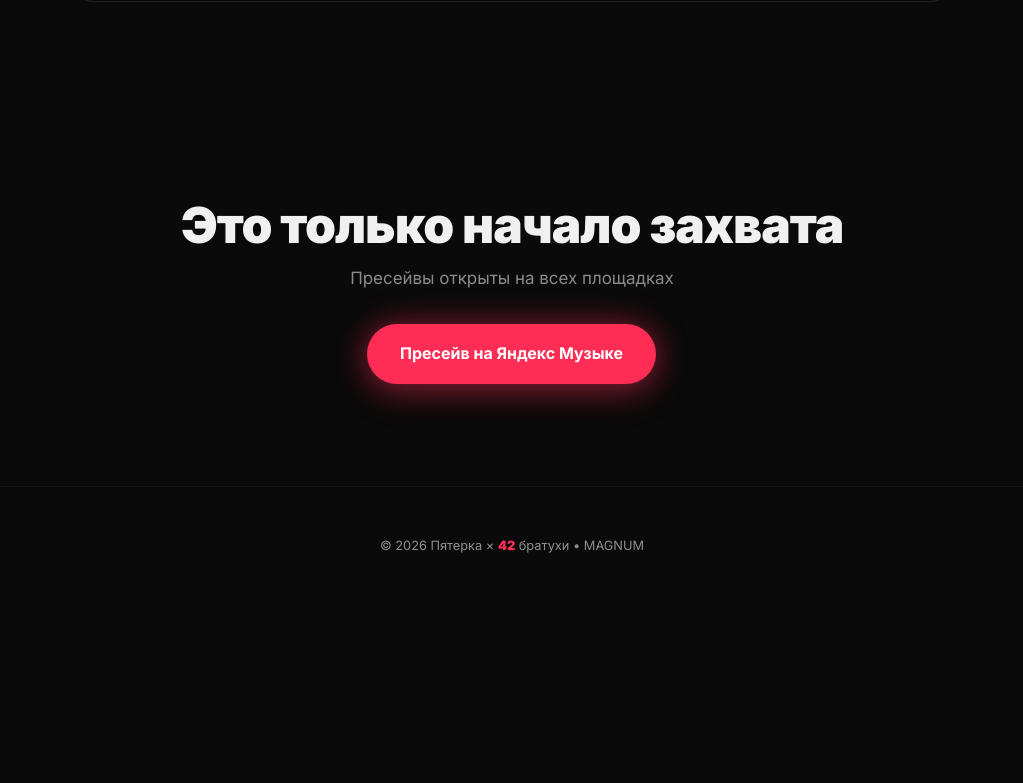
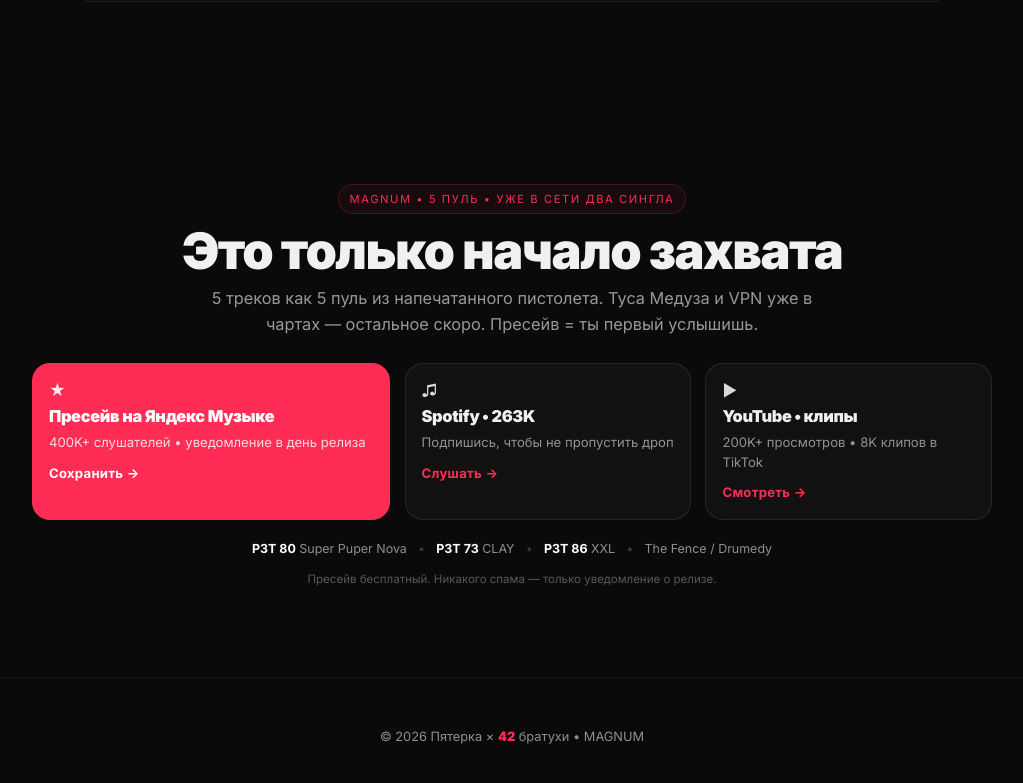
Before and after one commit to ooo-yuki/magnum-album, a React (Vite) app: page /magnum in a window 1280 px wide. Shown: the part 5408-6191 px from the top of the page, without its empty margins (124-1147 px from the left). Before the commit the page ends 6012 px from the top, so only its background shows below. Built offline with nearby package versions, Linux system fonts and the light colour scheme.

Commit message:
feat: CTA overhaul — 3 карточки ЯМ/Spotify/YT + proof line + GSAP stagger (substantial 180+)

```diff
--- a/src/components/CTA.module.css
+++ b/src/components/CTA.module.css
@@ -1,129 +1,30 @@
-.cta {
-  padding: clamp(4rem, 8vw, 6.5rem) 1.5rem;
-  text-align: center;
-  max-width: 760px;
-  margin: 0 auto;
-}
-
-.cta h2 {
-  font-size: clamp(1.9rem, 4.2vw, 3.1rem);
-  font-weight: 900;
-  letter-spacing: -0.02em;
-  line-height: 1.05;
-  margin-bottom: 0.9rem;
-  text-wrap: balance;
-}
-
-.cta p {
-  color: rgba(240, 240, 240, 0.56);
-  margin-bottom: 2rem;
-  font-size: 1.06rem;
-  line-height: 1.6;
-}
-
-/* cta polish v2 — micro-interaction depth */
-.btn {
-  display: inline-flex;
-  align-items: center;
-  gap: 0.5rem;
-  padding: 1rem 2rem;
-  border-radius: 100px;
-  font-size: 1rem;
-  font-weight: 700;
-  background: var(--accent);
-  color: #fff;
-  box-shadow: 0 0 32px rgba(255, 45, 85, 0.42), 0 10px 36px rgba(255, 45, 85, 0.24);
-  transition: transform 0.22s cubic-bezier(0.34, 1.56, 0.64, 1), box-shadow 0.22s, filter 0.22s, background 0.22s;
-  position: relative;
-  isolation: isolate;
-  overflow: hidden;
-  border: 1px solid transparent;
-  will-change: transform, box-shadow;
-  -webkit-tap-highlight-color: transparent;
-}
-
-/* RGB neon border layer */
-.btn::before {
-  content: "";
-  position: absolute;
-  inset: -2px;
-  border-radius: 100px;
-  background: linear-gradient(90deg, #ff2d55, #ffcc00, #00ff88, #5865f2, #ff2d55);
-  background-size: 400% 100%;
-  z-index: -1;
-  opacity: 0;
-  transition: opacity 0.28s ease;
-  pointer-events: none;
-}
-
-.btn::after {
-  content: "";
-  position: absolute;
-  inset: 0;
-  border-radius: 100px;
-  background: var(--accent);
-  z-index: -1;
-  pointer-events: none;
-  transition: background 0.22s;
-}
-
-.btn:hover {
-  transform: translateY(-3px) scale(1.045);
-  box-shadow: 0 0 42px rgba(255, 45, 85, 0.55), 0 14px 44px rgba(255, 45, 85, 0.3), 0 0 64px rgba(88, 101, 242, 0.18);
-  animation: btnGlitch 0.34s steps(2, end) 1;
-}
-
-.btn:hover::before {
-  opacity: 1;
-  animation: rgbShift 1.1s linear infinite;
-}
-
-.btn:active { transform: scale(0.965); filter: brightness(0.97); transition-duration: 0.1s; }
-
-/* keyboard focus ring — outline clipped by overflow:hidden */
-.btn:focus-visible {
-  outline: none;
-  box-shadow: 0 0 0 3px rgba(255, 255, 255, 0.85), 0 0 0 5px rgba(255, 45, 85, 0.6), 0 0 32px rgba(255, 45, 85, 0.42);
-}
-
-@keyframes rgbShift {
-  0% { background-position: 0% 50%; }
-  100% { background-position: 400% 50%; }
-}
-
-@keyframes btnGlitch {
-  0% { text-shadow: 1.4px 0 #00ff88, -1.4px 0 #5865f2; transform: translateY(-2px) scale(1.04) skew(0deg); }
-  20% { text-shadow: -1.6px 0 #ff2d55, 1.6px 0 #ffcc00; transform: translate(-1px, -1.4px) scale(1.045) skew(0.6deg); }
-  40% { text-shadow: 1.2px 0 #5865f2, -1.2px 0 #00ff88; transform: translate(1px, -2px) scale(1.04) skew(-0.4deg); }
-  60% { text-shadow: -1px 0 #ffcc00, 1px 0 #ff2d55; transform: translate(-0.6px, -2.4px) scale(1.04); }
-  100% { text-shadow: none; transform: translateY(-2px) scale(1.04) skew(0deg); }
-}
-
-.shimmer {
-  position: absolute;
-  top: 0;
-  left: 0;
-  width: 50%;
-  height: 100%;
-  background: linear-gradient(
-    110deg,
-    transparent 20%,
-    rgba(255, 255, 255, 0.18) 45%,
-    rgba(255, 255, 255, 0.28) 50%,
-    rgba(255, 255, 255, 0.18) 55%,
-    transparent 80%
-  );
-  pointer-events: none;
-  z-index: 1;
-  will-change: transform;
-}
-
-.btn:where(:hover, :focus-visible) { filter: brightness(1.04); }
-.btn:active { box-shadow: 0 4px 16px rgba(255,45,85,0.32); }
-@media (prefers-reduced-motion: reduce) {
-  .btn::before, .btn:hover { animation: none !important; }
-  .shimmer { display: none; }
-}
-@media (max-width: 480px) {
-  .btn { padding: 0.9rem 1.5rem; font-size: 0.95rem; }
-}
+.cta { padding: clamp(3.5rem, 7vw, 5.5rem) 1.5rem; max-width: 1100px; margin: 0 auto; }
+.inner { max-width: 960px; margin: 0 auto; text-align: center; }
+.kicker { display: inline-block; font-size: 0.7rem; letter-spacing: 0.14em; text-transform: uppercase; color: var(--accent); border: 1px solid rgba(255,45,85,0.22); padding: 0.28rem 0.65rem; border-radius: 999px; background: rgba(255,45,85,0.06); }
+.heading { margin: 0.85rem 0 0.6rem; font-size: clamp(1.9rem, 4.2vw, 3.15rem); font-weight: 900; letter-spacing: -0.03em; line-height: 0.96; text-wrap: balance; }
+.lead { color: rgba(240,240,240,0.62); max-width: 640px; margin: 0 auto 1.6rem; font-size: 1.02rem; line-height: 1.6; }
+.grid { display: grid; grid-template-columns: 1.25fr 1fr 1fr; gap: 0.9rem; text-align: left; }
+@media (max-width: 780px) { .grid { grid-template-columns: 1fr; } }
+.card { position: relative; display: flex; flex-direction: column; gap: 0.28rem; padding: 1.15rem 1rem 1rem; border-radius: 18px; background: rgba(255,255,255,0.04); border: 1px solid rgba(255,255,255,0.08); color: inherit; text-decoration: none; overflow: hidden; isolation: isolate; transition: transform 0.22s ease, border-color 0.22s ease, box-shadow 0.22s ease, background 0.22s ease; }
+.card::before { content: ""; position: absolute; inset: -1px; border-radius: 18px; background: linear-gradient(90deg, #ff2d55, #ffcc00, #00ff88, #5865f2, #ff2d55); background-size: 400% 100%; opacity: 0; transition: opacity 0.26s; z-index: -1; pointer-events: none; }
+.card::after { content: ""; position: absolute; inset: 1px; border-radius: 16px; background: rgba(18,18,18,0.96); z-index: -1; pointer-events: none; }
+.card:hover { transform: translateY(-3px); border-color: transparent; box-shadow: 0 14px 40px rgba(0,0,0,0.34), 0 0 26px rgba(255,45,85,0.14); }
+.card:hover::before { opacity: 1; animation: rgbShift 1.2s linear infinite; }
+.card:focus-visible { outline: none; box-shadow: 0 0 0 3px rgba(255,255,255,0.9), 0 0 0 5px rgba(255,45,85,0.55); }
+.primary { background: var(--accent); border-color: transparent; }
+.primary::after { background: var(--accent); }
+.primary .cardTitle, .primary .cardSub, .primary .cardCta, .primary .cardIcon { color: #fff; }
+.primary .cardSub { color: rgba(255,255,255,0.82); }
+.primary .cardCta { color: #fff; }
+.cardIcon { font-size: 1rem; line-height: 1; opacity: 0.9; }
+.cardTitle { font-size: 1.02rem; font-weight: 800; letter-spacing: -0.02em; }
+.cardSub { font-size: 0.82rem; line-height: 1.45; color: var(--muted); }
+.cardCta { margin-top: 0.35rem; font-size: 0.82rem; font-weight: 700; letter-spacing: 0.02em; color: var(--accent); }
+.shimmer { position: absolute; top: 0; left: 0; width: 46%; height: 100%; background: linear-gradient(110deg, transparent 20%, rgba(255,255,255,0.18) 45%, rgba(255,255,255,0.28) 50%, rgba(255,255,255,0.18) 55%, transparent 80%); pointer-events: none; z-index: 1; will-change: transform; }
+.proof { display: flex; flex-wrap: wrap; align-items: center; justify-content: center; gap: 0.55rem 0.7rem; margin-top: 1.2rem; font-size: 0.78rem; color: var(--muted); }
+.proofItem strong { color: #fff; }
+.proofDot { opacity: 0.35; }
+.fine { margin-top: 0.7rem; font-size: 0.72rem; color: var(--faint); }
+@keyframes rgbShift { 0% { background-position: 0% 50%; } 100% { background-position: 400% 50%; } }
+@media (prefers-reduced-motion: reduce) { .card, .card::before { transition: none !important; animation: none !important; } .shimmer { display: none; } .card:hover { transform: none; } }
+@media (max-width: 480px) { .card { padding: 1rem 0.9rem; } .heading { font-size: 1.7rem; } }
--- a/src/components/CTA.tsx
+++ b/src/components/CTA.tsx
@@ -7,114 +7,112 @@ gsap.registerPlugin(ScrollTrigger);
 
 const PRESAVE_URL =
   "https://music.yandex.ru/artist/7544304?utm_medium=copy_link&ref_id=41b45b35-e5b0-4286-9a53-2c1163828366";
+const SPOTIFY_URL = "https://open.spotify.com/artist/5opka";
+const YT_URL = "https://www.youtube.com/@5opka";
 
 export function CTA() {
   const sectionRef = useRef<HTMLElement>(null);
   const headingRef = useRef<HTMLHeadingElement>(null);
   const textRef = useRef<HTMLParagraphElement>(null);
-  const btnRef = useRef<HTMLAnchorElement>(null);
+  const cardsRef = useRef<(HTMLAnchorElement | null)[]>([]);
   const shimmerRef = useRef<HTMLSpanElement>(null);
-  const magnetRef = useRef<HTMLAnchorElement | null>(null);
+  const proofRef = useRef<HTMLDivElement>(null);
 
   useEffect(() => {
     if (!sectionRef.current) return;
-
     const ctx = gsap.context(() => {
-      gsap.set(headingRef.current, { y: 30, opacity: 0 });
-      gsap.set(textRef.current, { y: 20, opacity: 0 });
-      gsap.set(btnRef.current, { scale: 0.8, opacity: 0 });
-
+      gsap.set(headingRef.current, { y: 28, opacity: 0 });
+      gsap.set(textRef.current, { y: 16, opacity: 0 });
+      gsap.set(cardsRef.current, { y: 24, opacity: 0, scale: 0.97 });
+      gsap.set(proofRef.current, { y: 12, opacity: 0 });
       gsap.to(headingRef.current, {
-        scrollTrigger: {
-          trigger: sectionRef.current,
-          start: "top 80%",
-          toggleActions: "play none none none",
-        },
-        y: 0,
-        opacity: 1,
-        duration: 0.8,
+        scrollTrigger: { trigger: sectionRef.current, start: "top 80%", toggleActions: "play none none none" },
+        y: 0, opacity: 1, duration: 0.7, ease: "power3.out",
       });
-
       gsap.to(textRef.current, {
-        scrollTrigger: {
-          trigger: sectionRef.current,
-          start: "top 75%",
-          toggleActions: "play none none none",
-        },
-        y: 0,
-        opacity: 1,
-        duration: 0.6,
-        delay: 0.2,
+        scrollTrigger: { trigger: sectionRef.current, start: "top 76%", toggleActions: "play none none none" },
+        y: 0, opacity: 1, duration: 0.55, delay: 0.12,
       });
-
-      gsap.to(btnRef.current, {
-        scrollTrigger: {
-          trigger: sectionRef.current,
-          start: "top 70%",
-          toggleActions: "play none none none",
-        },
-        scale: 1,
-        opacity: 1,
-        duration: 0.6,
-        ease: "back.out(1.7)",
-        delay: 0.4,
+      gsap.to(cardsRef.current, {
+        scrollTrigger: { trigger: sectionRef.current, start: "top 68%", toggleActions: "play none none none" },
+        y: 0, opacity: 1, scale: 1, duration: 0.6, stagger: 0.1, ease: "power3.out", delay: 0.18,
       });
-
-      // cta-magnetic — subtle magnet follow on hover (6px, spring)
-      if (btnRef.current && !window.matchMedia("(prefers-reduced-motion: reduce)").matches) {
-        const btn = btnRef.current;
+      gsap.to(proofRef.current, {
+        scrollTrigger: { trigger: sectionRef.current, start: "top 62%", toggleActions: "play none none none" },
+        y: 0, opacity: 1, duration: 0.5, delay: 0.35,
+      });
+      if (shimmerRef.current && !window.matchMedia("(prefers-reduced-motion: reduce)").matches) {
+        const tl = gsap.timeline({
+          repeat: -1, delay: 1.2,
+          scrollTrigger: { trigger: sectionRef.current, start: "top 80%", toggleActions: "play pause resume pause" },
+        });
+        tl.fromTo(shimmerRef.current, { x: "-120%" }, { x: "220%", duration: 1.3, ease: "power2.inOut" });
+        tl.to({}, { duration: 3.2 });
+      }
+      const primary = cardsRef.current[0];
+      if (primary && !window.matchMedia("(prefers-reduced-motion: reduce)").matches) {
         const onMove = (e: MouseEvent) => {
-          const r = btn.getBoundingClientRect();
-          const dx = ((e.clientX - (r.left + r.width / 2)) / r.width) * 8;
-          const dy = ((e.clientY - (r.top + r.height / 2)) / r.height) * 6;
-          gsap.to(btn, { x: dx, y: dy, duration: 0.45, ease: "power3.out", overwrite: "auto" });
+          const r = primary.getBoundingClientRect();
+          const dx = ((e.clientX - (r.left + r.width / 2)) / r.width) * 10;
+          const dy = ((e.clientY - (r.top + r.height / 2)) / r.height) * 7;
+          gsap.to(primary, { x: dx, y: dy, duration: 0.4, ease: "power3.out", overwrite: "auto" });
         };
-        const onLeave = () => gsap.to(btn, { x: 0, y: 0, duration: 0.6, ease: "elastic.out(1,0.4)", overwrite: "auto" });
-        btn.addEventListener("mousemove", onMove);
-        btn.addEventListener("mouseleave", onLeave);
-        // store cleanup
-        (btn as any)._ctaCleanup = () => { btn.removeEventListener("mousemove", onMove); btn.removeEventListener("mouseleave", onLeave); };
-      }
-
-      // periodic shimmer sweep across the CTA button
-      if (shimmerRef.current) {
-        // respect reduced motion
-        if (!window.matchMedia("(prefers-reduced-motion: reduce)").matches) {
-          const shimmerTl = gsap.timeline({
-            repeat: -1,
-            delay: 2,
-            scrollTrigger: {
-              trigger: sectionRef.current,
-              start: "top 80%",
-              toggleActions: "play pause resume pause",
-            },
-          });
-          shimmerTl.fromTo(
-            shimmerRef.current,
-            { x: "-120%" },
-            { x: "220%", duration: 1.4, ease: "power2.inOut" },
-          );
-          shimmerTl.to({}, { duration: 3.6 }); // pause between sweeps
-        }
+        const onLeave = () => gsap.to(primary, { x: 0, y: 0, duration: 0.6, ease: "elastic.out(1,0.4)" });
+        primary.addEventListener("mousemove", onMove);
+        primary.addEventListener("mouseleave", onLeave);
+        (primary as unknown as { _cleanup?: () => void })._cleanup = () => {
+          primary.removeEventListener("mousemove", onMove);
+          primary.removeEventListener("mouseleave", onLeave);
+        };
       }
     }, sectionRef);
-
-    return () => { (btnRef.current as any)?._ctaCleanup?.(); ctx.revert(); }
+    return () => {
+      (cardsRef.current[0] as unknown as { _cleanup?: () => void })?._cleanup?.();
+      ctx.revert();
+    };
   }, []);
 
   return (
-    <section className={styles.cta} ref={sectionRef}>
-      <h2 ref={headingRef}>Это только начало захвата</h2>
-      <p ref={textRef}>Пресейвы открыты на всех площадках</p>
-      <a
-        href={PRESAVE_URL}
-        target="_blank"
-        className={styles.btn}
-        ref={btnRef}
-      >
-        <span ref={shimmerRef} className={styles.shimmer} aria-hidden />
-        Пресейв на Яндекс Музыке
-      </a>
+    <section className={styles.cta} ref={sectionRef} aria-label="Пресейв MAGNUM">
+      <div className={styles.inner}>
+        <p className={styles.kicker}>MAGNUM • 5 пуль • уже в сети два сингла</p>
+        <h2 ref={headingRef} className={styles.heading}>Это только начало захвата</h2>
+        <p ref={textRef} className={styles.lead}>
+          5 треков как 5 пуль из напечатанного пистолета. Туса Медуза и VPN уже в чартах — остальное скоро.
+          Пресейв = ты первый услышишь.
+        </p>
+        <div className={styles.grid}>
+          <a href={PRESAVE_URL} target="_blank" rel="noopener noreferrer" className={`${styles.card} ${styles.primary}`} ref={(el) => { cardsRef.current[0] = el; }}>
+            <span ref={shimmerRef} className={styles.shimmer} aria-hidden />
+            <span className={styles.cardIcon}>★</span>
+            <span className={styles.cardTitle}>Пресейв на Яндекс Музыке</span>
+            <span className={styles.cardSub}>400K+ слушателей • уведомление в день релиза</span>
+            <span className={styles.cardCta}>Сохранить →</span>
+          </a>
+          <a href={SPOTIFY_URL} target="_blank" rel="noopener noreferrer" className={styles.card} ref={(el) => { cardsRef.current[1] = el; }}>
+            <span className={styles.cardIcon}>♫</span>
+            <span className={styles.cardTitle}>Spotify • 263K</span>
+            <span className={styles.cardSub}>Подпишись, чтобы не пропустить дроп</span>
+            <span className={styles.cardCta}>Слушать →</span>
+          </a>
+          <a href={YT_URL} target="_blank" rel="noopener noreferrer" className={styles.card} ref={(el) => { cardsRef.current[2] = el; }}>
+            <span className={styles.cardIcon}>▶</span>
+            <span className={styles.cardTitle}>YouTube • клипы</span>
+            <span className={styles.cardSub}>200K+ просмотров • 8K клипов в TikTok</span>
+            <span className={styles.cardCta}>Смотреть →</span>
+          </a>
+        </div>
+        <div className={styles.proof} ref={proofRef}>
+          <span className={styles.proofItem}><strong>РЗТ 80</strong> Super Puper Nova</span>
+          <span className={styles.proofDot}>•</span>
+          <span className={styles.proofItem}><strong>РЗТ 73</strong> CLAY</span>
+          <span className={styles.proofDot}>•</span>
+          <span className={styles.proofItem}><strong>РЗТ 86</strong> XXL</span>
+          <span className={styles.proofDot}>•</span>
+          <span className={styles.proofItem}>The Fence / Drumedy</span>
+        </div>
+        <p className={styles.fine}>Пресейв бесплатный. Никакого спама — только уведомление о релизе.</p>
+      </div>
     </section>
   );
 }
```
